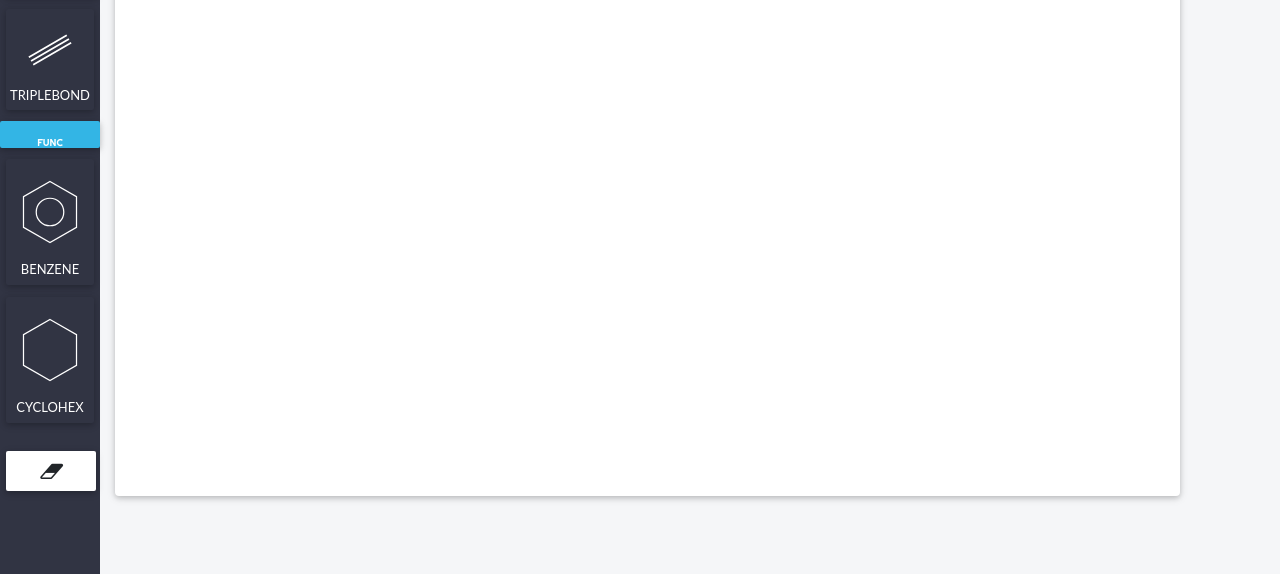
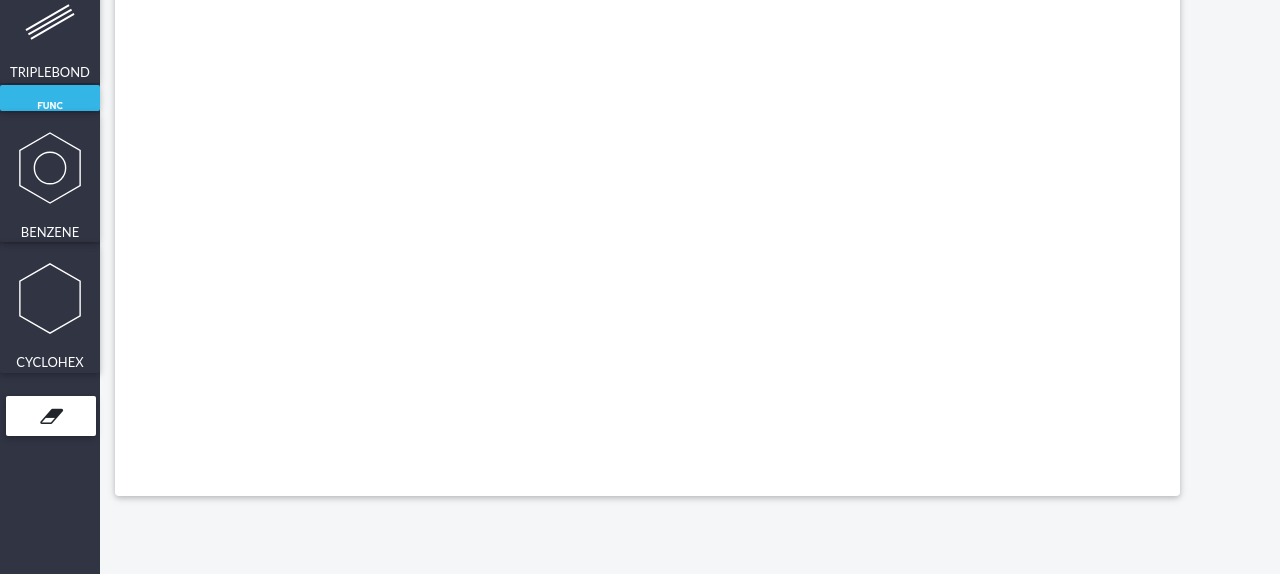
Before and after one commit to ovvesley/auto-chem, an Electron app: page app/index.html in a window 1280 px wide. Shown: the part 226-800 px from the top of the page. Drawn offline with nearby package versions, Linux system fonts and the light colour scheme; no server answers; files whose address does not match are found by name.

Commit message:
diminuindo para tela de notebook.

```diff
--- a/app/css/sidebar.css
+++ b/app/css/sidebar.css
@@ -22,7 +22,8 @@
 
   }
   .sidebar-navigation ul li {
-    padding: 5px 0;
+    padding: 0px 0;
+    margin: 1px 0;
     cursor: pointer;
     transition: all ease-out 120ms;
   }
```
